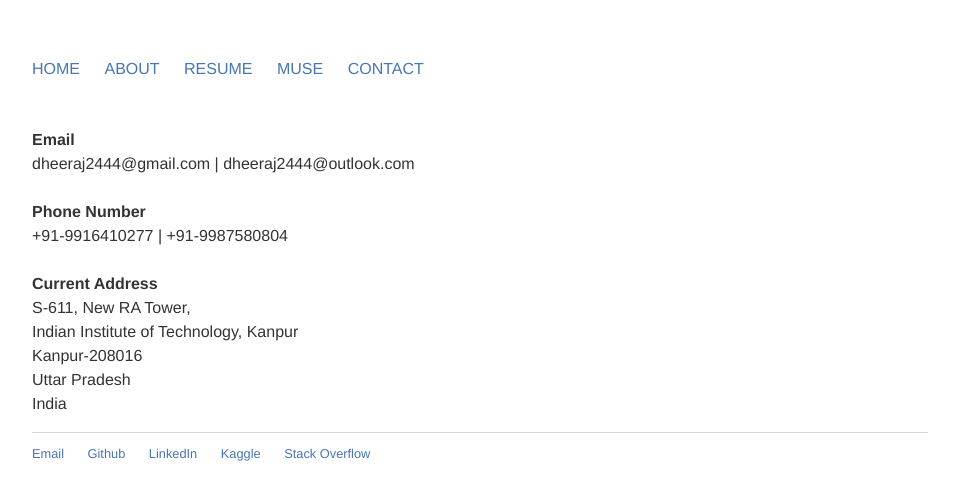
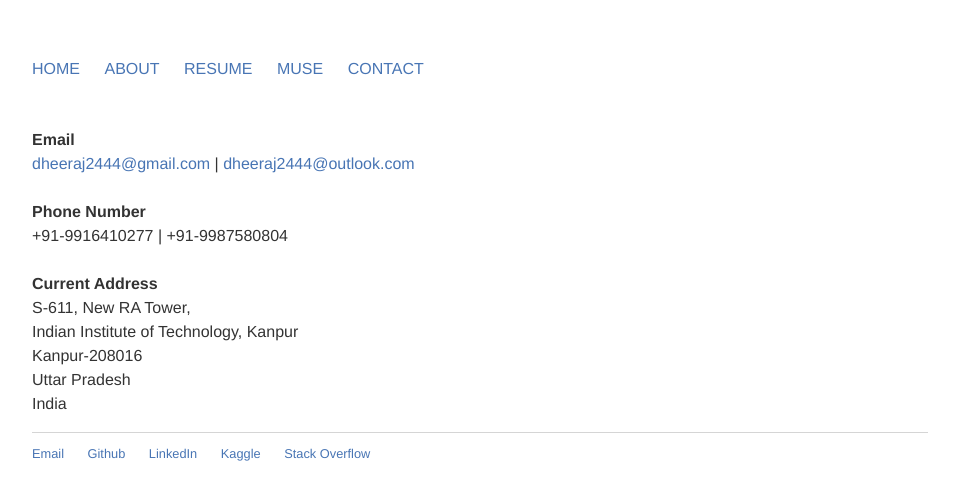
Before and after one commit to Dheeraj2444/Dheeraj2444.github.io, a Jekyll site: the page built from contact/index.html, in a window 1280 px wide. Shown: the top 500 px of the page, without its empty margins (160-1119 px from the left). Built offline with Jekyll 4.4.1, drawn with Linux system fonts in a browser that asks for light colours; part of the change alters nothing that is shown.

```diff
--- a/contact/index.html
+++ b/contact/index.html
@@ -4,7 +4,7 @@ title: Dheeraj Singh
 ---
 
   <p><strong>Email</strong><br>
-  dheeraj2444@gmail.com | dheeraj2444@outlook.com <br><br>
+  <a href="mailto:dheeraj2444@gmail.com">dheeraj2444@gmail.com</a> | <a href="mailto:dheeraj2444@outlook.com">dheeraj2444@outlook.com</a> <br><br>
   <strong>Phone Number</strong><br>
   +91-9916410277 | +91-9987580804 <br><br>
   <strong>Current Address</strong><br>
```
